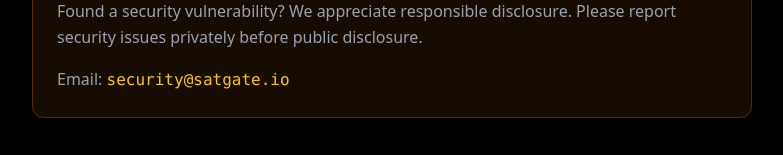
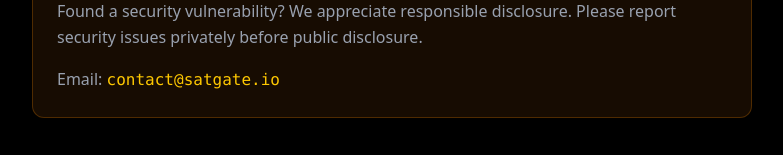
Before and after one commit to SatGate-io/satgate, a Next.js app in the folder satgate-landing/: page /security in a window 1280 px wide. Shown: the part 2450-2605 px from the top of the page, without its empty margins (248-1031 px from the left). Built offline with nearby package versions, Linux system fonts and the light colour scheme.

Commit message:
Update security page email to contact@satgate.io

```diff
--- a/satgate-landing/app/security/page.tsx
+++ b/satgate-landing/app/security/page.tsx
@@ -174,8 +174,8 @@ export default function SecurityPage() {
             </p>
             <p className="text-gray-400 leading-relaxed m-0">
               Email:{' '}
-              <a href="mailto:security@satgate.io" className="text-yellow-400 hover:text-yellow-300 font-mono">
-                security@satgate.io
+              <a href="mailto:contact@satgate.io" className="text-yellow-400 hover:text-yellow-300 font-mono">
+                contact@satgate.io
               </a>
             </p>
           </section>
```
